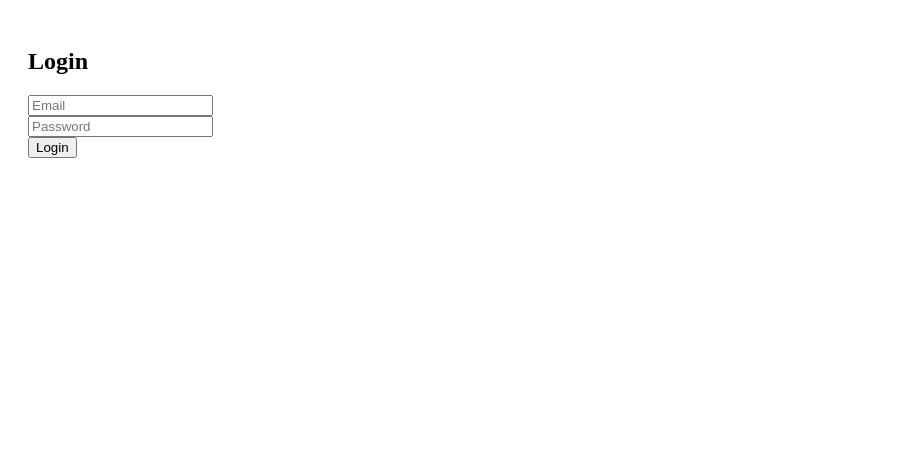
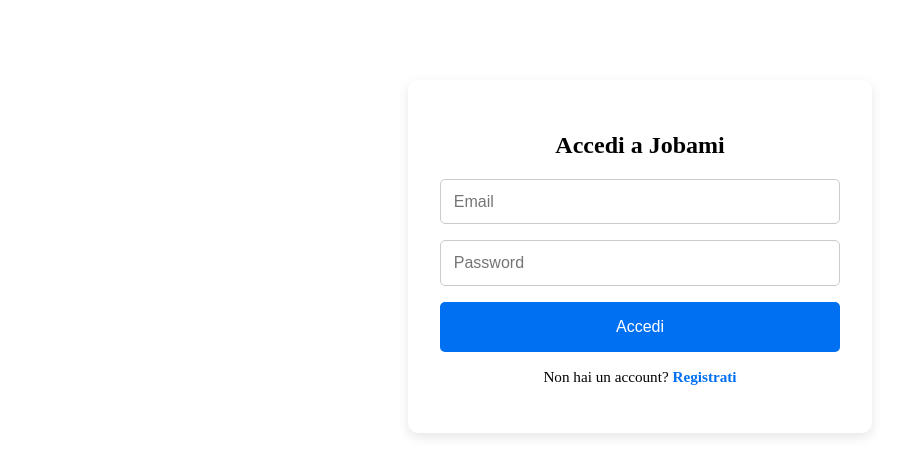
Before and after one commit to danielebenini80/jobami, a Next.js app: page /login in a window 1280 px wide. Shown: the top 476 px of the page, without its empty margins (0-903 px from the left). Built offline with nearby package versions, Linux system fonts and the light colour scheme.

Commit message:
Creata pagina Login con Supabase Auth

```diff
--- a/pages/login.js
+++ b/pages/login.js
@@ -1,27 +1,88 @@
+// pages/login.js
+
 import { useState } from 'react';
 import { supabase } from '../lib/supabaseClient';
 import { useRouter } from 'next/router';
+import Head from 'next/head';
 
 export default function Login() {
   const [email, setEmail] = useState('');
   const [password, setPassword] = useState('');
+  const [error, setError] = useState(null);
   const router = useRouter();
 
   const handleLogin = async (e) => {
     e.preventDefault();
-    const { error } = await supabase.auth.signInWithPassword({ email, password });
-    if (error) alert(error.message);
-    else router.push('/dashboard');
+    setError(null);
+
+    const { data, error } = await supabase.auth.signInWithPassword({
+      email,
+      password
+    });
+
+    if (error) {
+      setError(error.message);
+    } else {
+      router.push('/dashboard');
+    }
   };
 
   return (
-    <form onSubmit={handleLogin} style={{ padding: 20 }}>
-      <h2>Login</h2>
-      <input type="email" placeholder="Email" value={email} onChange={(e) => setEmail(e.target.value)} required />
-      <br />
-      <input type="password" placeholder="Password" value={password} onChange={(e) => setPassword(e.target.value)} required />
-      <br />
-      <button type="submit">Login</button>
-    </form>
+    <>
+      <Head>
+        <title>Login - Jobami</title>
+      </Head>
+
+      <div style={styles.container}>
+        <h2>Accedi a Jobami</h2>
+        <form onSubmit={handleLogin} style={styles.form}>
+          <input
+            type="email"
+            placeholder="Email"
+            value={email}
+            onChange={(e) => setEmail(e.target.value)}
+            required
+            style={styles.input}
+          />
+          <input
+            type="password"
+            placeholder="Password"
+            value={password}
+            onChange={(e) => setPassword(e.target.value)}
+            required
+            style={styles.input}
+          />
+          {error && <p style={styles.error}>{error}</p>}
+          <button type="submit" style={styles.button}>Accedi</button>
+        </form>
+        <p style={styles.linkText}>
+          Non hai un account? <a href="/signup" style={styles.link}>Registrati</a>
+        </p>
+      </div>
+    </>
   );
 }
+
+const styles = {
+  container: {
+    maxWidth: '400px', margin: '5rem auto', padding: '2rem', borderRadius: '10px', boxShadow: '0 4px 12px rgba(0,0,0,0.1)', backgroundColor: '#fff', textAlign: 'center'
+  },
+  form: {
+    display: 'flex', flexDirection: 'column', gap: '1rem', marginTop: '1rem'
+  },
+  input: {
+    padding: '0.8rem', fontSize: '1rem', borderRadius: '5px', border: '1px solid #ccc'
+  },
+  button: {
+    padding: '1rem', backgroundColor: '#0070f3', color: 'white', fontSize: '1rem', borderRadius: '5px', border: 'none', cursor: 'pointer'
+  },
+  error: {
+    color: 'red', fontSize: '0.9rem'
+  },
+  linkText: {
+    marginTop: '1rem', fontSize: '0.95rem'
+  },
+  link: {
+    color: '#0070f3', textDecoration: 'none', fontWeight: 'bold'
+  }
+};
```
